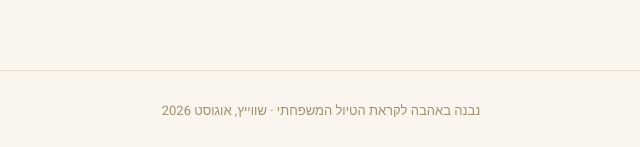
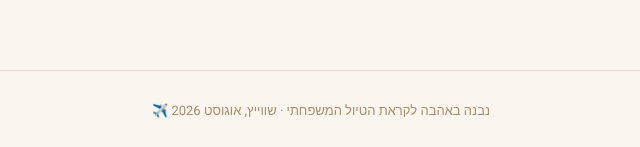
Before and after one commit to kaufmangroup/st-moritz-trip, a plain HTML site: page index.html in a window 1280 px wide. Shown: the part 2739-2886 px from the top of the page, 319-959 px from the left. Drawn offline with nearby package versions, Linux system fonts and the light colour scheme.

Commit message:
Test edit: add plane emoji to footer to verify Netlify auto-deploy

```diff
--- a/index.html
+++ b/index.html
@@ -309,7 +309,7 @@
     </sc-for>
   </main>
 
-  <footer style="text-align:center; padding:30px; color:#a1906c; font-size:13px; border-top:1px solid #e6ddc9;">נבנה באהבה לקראת הטיול המשפחתי · שווייץ, אוגוסט 2026</footer>
+  <footer style="text-align:center; padding:30px; color:#a1906c; font-size:13px; border-top:1px solid #e6ddc9;">נבנה באהבה לקראת הטיול המשפחתי · שווייץ, אוגוסט 2026 ✈️</footer>
 </div>
 
 </x-dc>
```
